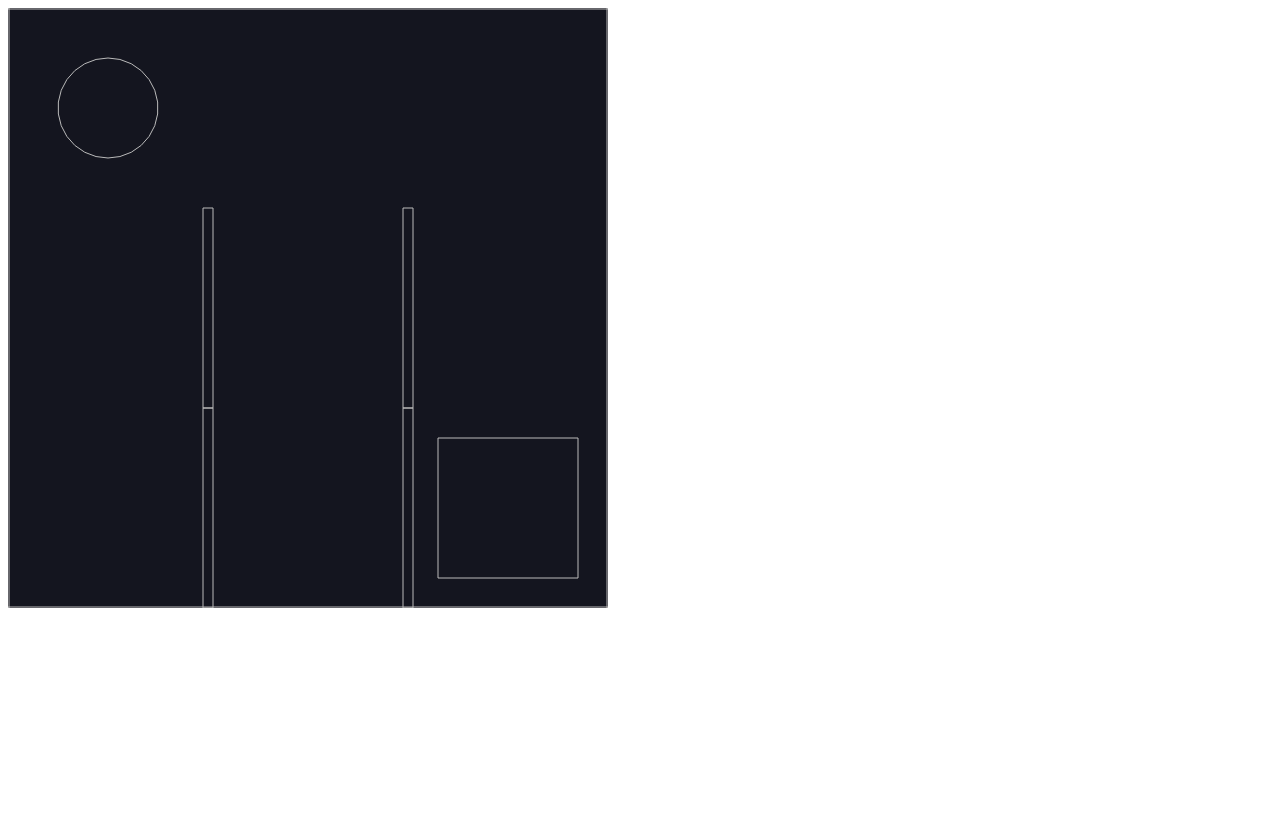
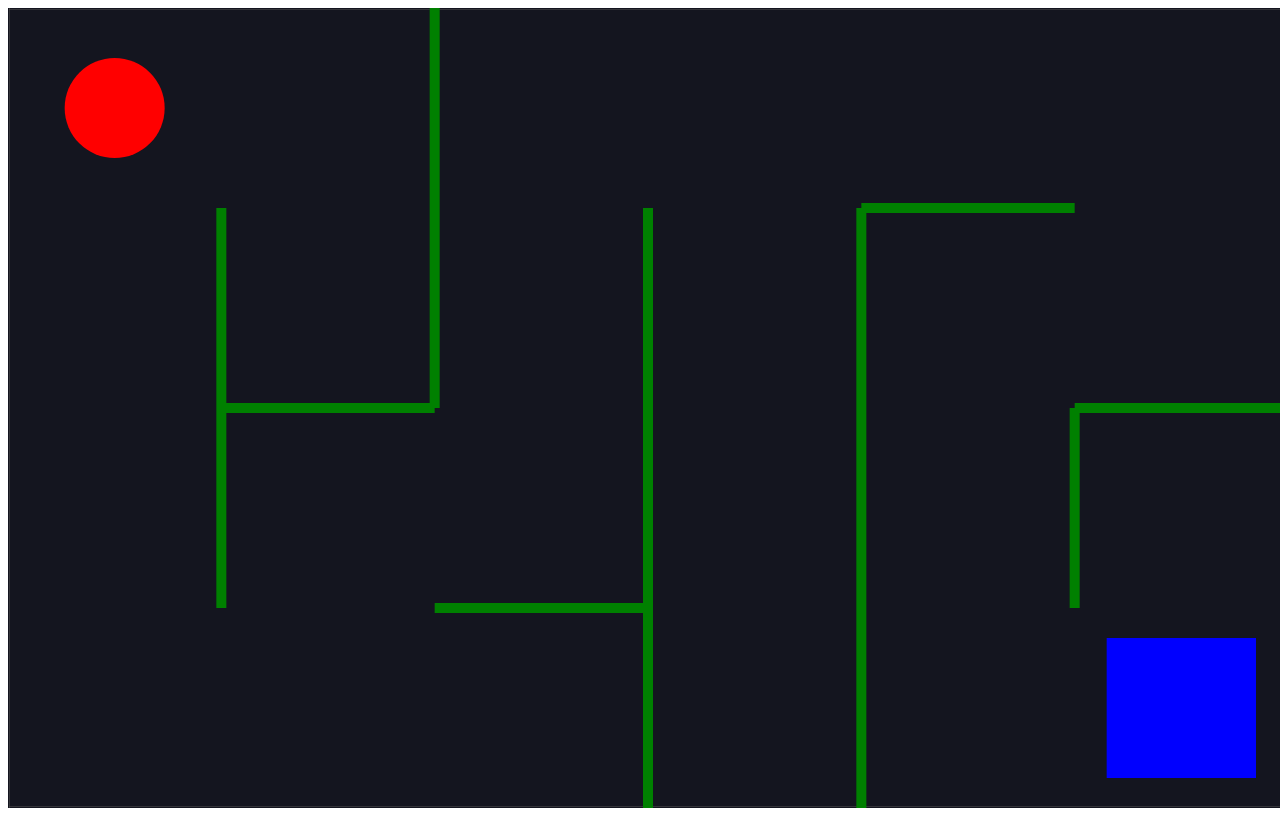
Before and after one commit to Jsumme1/Maze-Project-MatterJS, a plain HTML site: page index.html in a window 1280 px wide. Drawn offline with nearby package versions, Linux system fonts and the light colour scheme.

Commit message:
code refactored for browser size

```diff
--- a/index.html
+++ b/index.html
@@ -6,8 +6,36 @@
     <meta name="viewport" content="width=device-width, initial-scale=1.0">
     <title>Document</title>
     <script src="https://cdnjs.cloudflare.com/ajax/libs/matter-js/0.18.0/matter.min.js"></script>
+    <style>
+        body {
+            margin: 0,
+        }
+
+        .hidden {
+            display: none !important;
+        }
+
+        h1 {
+            color: white;
+            font-size: 64px;
+        }
+
+        .winner {
+            display: flex;
+            justify-content: center;
+            align-items: center;
+            position: absolute;
+            z-index: 1;
+            height: 100vh;
+            width: 100vh;
+        }
+
+    </style>
 </head>
 <body>
+    <div class ="winner hidden">
+        <h1>You Win!!</h1>
+    </div>
     <script src="index.js"></script>
 </body>
 </html>
--- a/index.js
+++ b/index.js
@@ -1,13 +1,16 @@
 const { Engine, Render, Runner, World, Bodies, Body, Events} = Matter;
 
 
-const width = 600;
-const height= 600;
+const width = window.innerWidth;
+const height= window.innerHeight;
 // number of cells along vertical or horizontal edge
-const cells = 3;
+const cellsHorizontal = 6;
+const cellsVertical = 4;
 
 // length of one side of cell
-const unitLength = width/cells;
+const unitLengthX = width/cellsHorizontal;
+const unitLengthY= height/cellsVertical;
+
 
 const engine = Engine.create();
 // disable gravity
@@ -19,7 +22,7 @@ const render = Render.create({
     element: document.body,
     engine: engine,
     options: {
-        wireframes: true,
+        wireframes: false,
         width,
         height
     }
@@ -74,24 +77,24 @@ const shuffle = (arr) => {
 };
 
 
-const grid = Array (cells)
+const grid = Array(cellsVertical)
   .fill(null)
   // generates columns
-    .map(()=> Array(cells).fill(false));
+  .map(() => Array(cellsHorizontal).fill(false));
 
 
-const verticals = Array (cells)
+const verticals = Array (cellsVertical)
 .fill(null)
-.map(()=> Array(cells-1).fill(false));
+.map(()=> Array(cellsHorizontal-1).fill(false));
 
-const horizontals = Array(cells-1)
+const horizontals = Array(cellsVertical-1)
 .fill(null)
-.map(() => Array(cells).fill(false));
+.map(() => Array(cellsHorizontal).fill(false));
 
 // random starting coordinates
 
-const startRow = Math.floor(Math.random() * cells);
-const startColumn = Math.floor(Math.random() * cells);
+const startRow = Math.floor(Math.random() * cellsVertical);
+const startColumn = Math.floor(Math.random() * cellsHorizontal);
 
 
 // drawing grid
@@ -118,7 +121,7 @@ const stepThroughCell = (row, column) => {
     for (let neighbor of neighbors) {
         const [nextRow, nextColumn, direction] = neighbor;
    // see if that neighbor is out of bounds
-  if(nextRow <0 || nextRow >= cells || nextColumn <0 || nextColumn >= cells){
+  if(nextRow <0 || nextRow >= cellsVertical || nextColumn <0 || nextColumn >= cellsHorizontal){
     continue;
 
   }
@@ -153,13 +156,16 @@ horizontals.forEach((row, rowIndex) => {
     }
 
     const wall = Bodies.rectangle(
-        columnIndex * unitLength + unitLength/2,
-        rowIndex * unitLength + unitLength,
-        unitLength,
+      columnIndex * unitLengthX + unitLengthX / 2,
+      rowIndex * unitLengthY + unitLengthY,
+      unitLengthX,
       10,
       {
         label: "wall",
-            isStatic: true
+        isStatic: true,
+        render: {
+          fillStyle: "green",
+        },
       }
     );
     World.add(world, wall);
@@ -173,12 +179,16 @@ verticals.forEach((row, rowIndex) => {
     }
 
     const wall = Bodies.rectangle(
-      columnIndex * unitLength + unitLength,
-      rowIndex * unitLength + unitLength / 2,
+      columnIndex * unitLengthX + unitLengthX,
+      rowIndex * unitLengthY + unitLengthY / 2,
       10,
-      unitLength,
+      unitLengthY,
       { label: "wall",
-        isStatic: true }
+        isStatic: true,
+           render: {
+            fillStyle: "green"
+           }
+         }
     );
     World.add(world, wall);
   });
@@ -186,28 +196,28 @@ verticals.forEach((row, rowIndex) => {
 
 // GOAL
 const goal = Bodies.rectangle(
- width-unitLength/2,
- height-unitLength/2,
- unitLength*.7,
- unitLength*.7,
+  width - unitLengthX / 2,
+  height - unitLengthY / 2,
+  unitLengthX * 0.7,
+  unitLengthY * 0.7,
   {
     isStatic: true,
-    label: "goal"
+    label: "goal",
+    render: {
+      fillStyle: "blue"
+    },
   }
-
 );
 World.add(world, goal);
 
 // Ball
-
-const ball = Bodies.circle(
- unitLength/2,
- unitLength/2,
- unitLength/4,
- {
-    label: "ball"
- }
- );
+const ballRadius = Math.min(unitLengthX, unitLengthY)  /  4;
+const ball = Bodies.circle(unitLengthX / 2, unitLengthY / 2, ballRadius, {
+  label: "ball",
+  render: {
+    fillStyle: "red",
+  },
+});
 
 World.add(world, ball);
 
@@ -239,6 +249,7 @@ Events.on(engine, "collisionStart", event => {
         labels.includes(collision.bodyA.label) &&
         labels.includes(collision.bodyB.label)
      ) {
+        document.querySelector(".winner").classList.remove("hidden");
         world.gravity.y =1;
         world.bodies.forEach(body => {
             if (body.label === "wall") {
```
Lines whose indentation alone changed are shown as unchanged.
